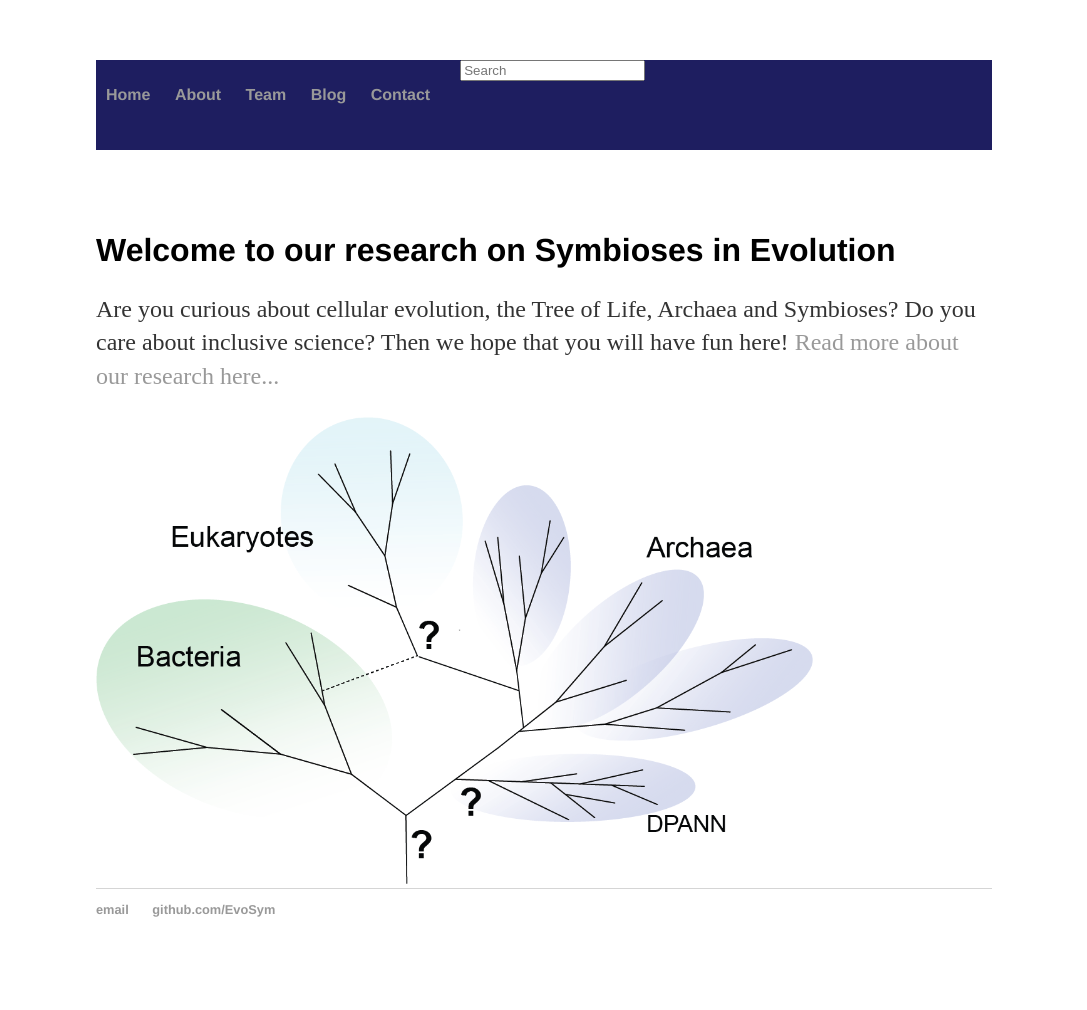
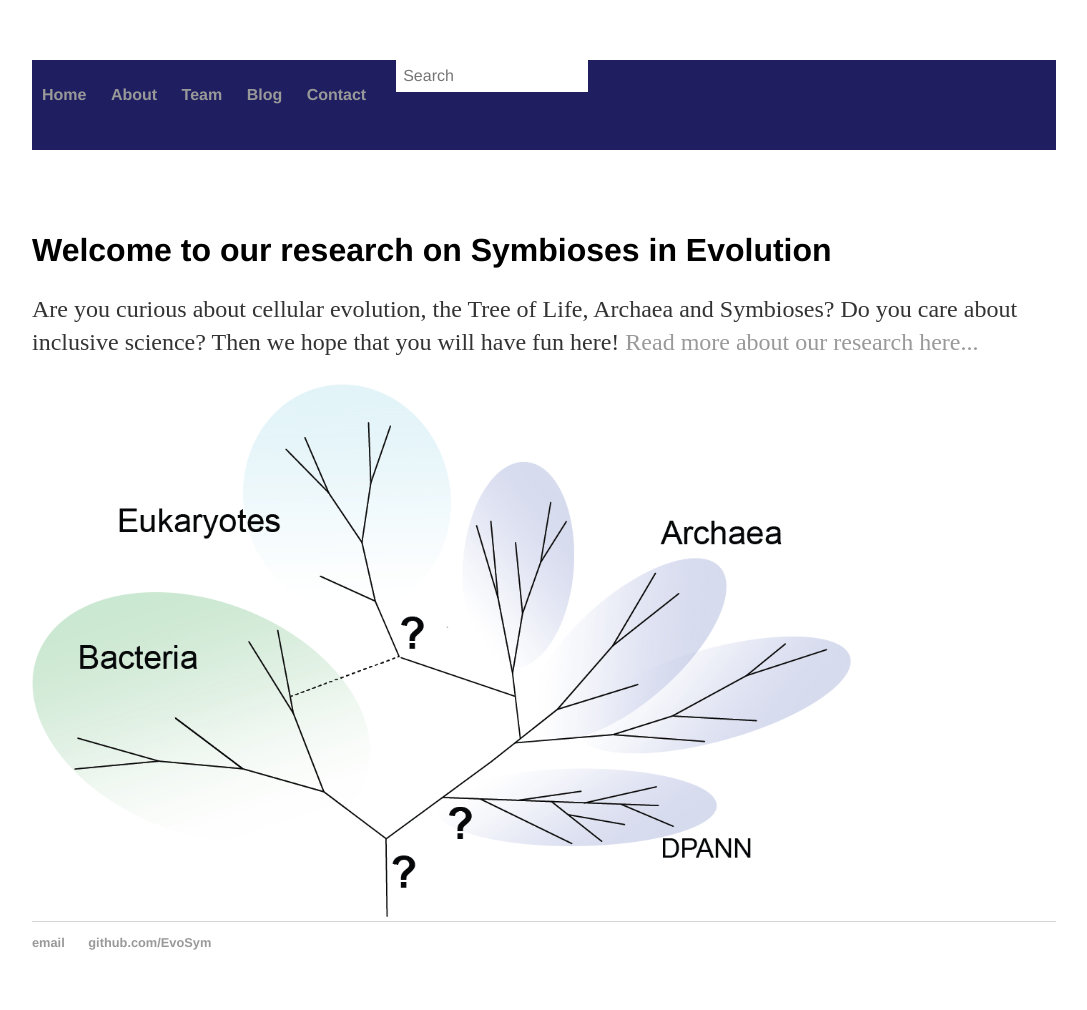
Before and after one commit to EvoSym/EvoSym.github.io, a Jekyll site: the page built from index.html, in a window 1280 px wide. Shown: the whole page, without its empty margins (96-1183 px from the left). Built offline with Jekyll 4.4.1, drawn with Linux system fonts in a browser that asks for light colours; before the commit the page ends 977 px from its top, so only the background shows below that.

Commit message:
Update main.css

```diff
--- a/css/main.css
+++ b/css/main.css
@@ -1,12 +1,13 @@
+body {
+    background: white;
+    margin: 60px auto;
+    width: 80%;
+}
 nav {
     width: 100%;
     height: 90px;
     display: block;
     background-color: #1E1E60;
-}
-body {
-    margin: 60px auto;
-    width: 70%;
 }
 nav ul {
     font-family:'Helvetica', 'Arial', 'Sans-Serif';
@@ -25,6 +26,17 @@
 nav ul li, footer ul li {
     display: inline;
     margin-right: 20px;
+}
+search-form {
+    vertical-align: middle;
+    float: right;
+    margin-right: 100px;
+}
+input[type=text]{
+    padding: 7px;
+    border:none;
+    font-size: 16px;
+    font-family:'Helvetica', 'Arial', 'Sans-Serif';
 }
 a {
     text-decoration: none;
```
